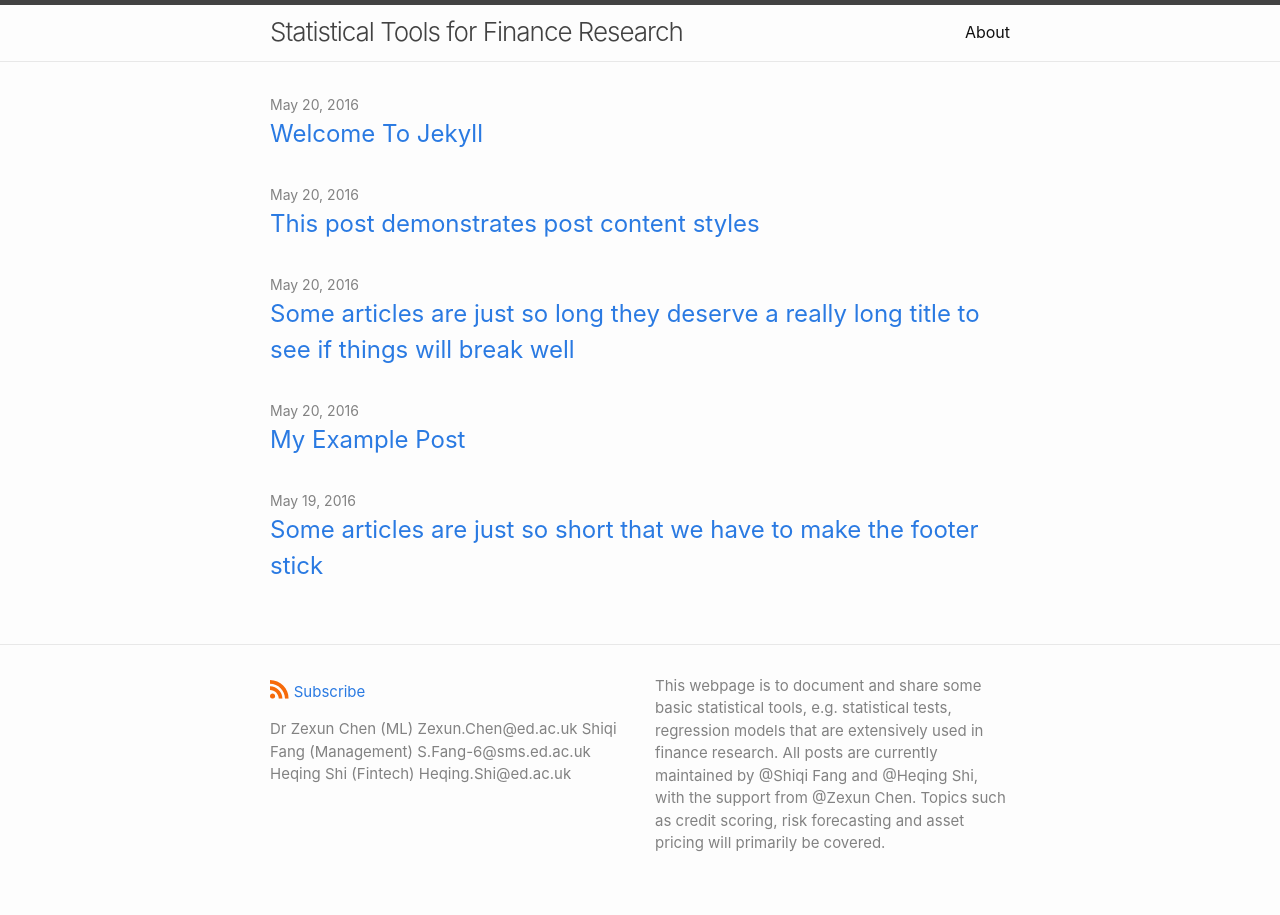
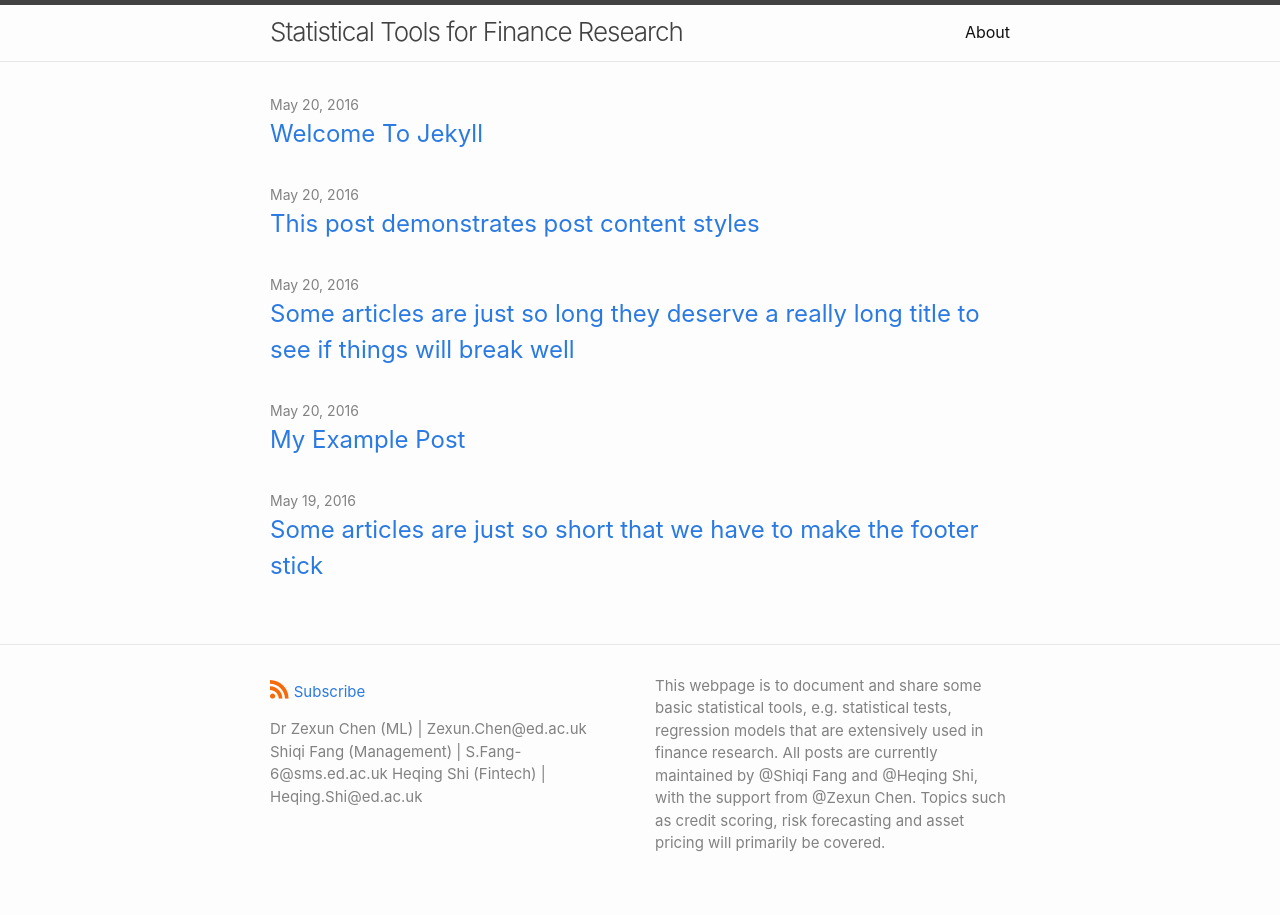
Before and after one commit to uebs-stats-group/stats-tools, a Jekyll site: the page built from index.md, in a window 1280 px wide. Built offline with Jekyll 4.4.1, drawn with Linux system fonts in a browser that asks for light colours.

```diff
--- a/_config.yml
+++ b/_config.yml
@@ -1,8 +1,8 @@
 title: Statistical Tools for Finance Research
 author:
-  name: Dr Zexun Chen (ML) Zexun.Chen@ed.ac.uk
-        Shiqi Fang (Management) S.Fang-6@sms.ed.ac.uk
-        Heqing Shi (Fintech) Heqing.Shi@ed.ac.uk
+  name: Dr Zexun Chen (ML) | Zexun.Chen@ed.ac.uk
+        Shiqi Fang (Management) | S.Fang-6@sms.ed.ac.uk
+        Heqing Shi (Fintech) | Heqing.Shi@ed.ac.uk
 
         #Dr Zexun Chen___________Zexun.Chen@ed.ac.uk
         #Shiqi Fang_________S.Fang-6@sms.ed.ac.uk (Management)
```
